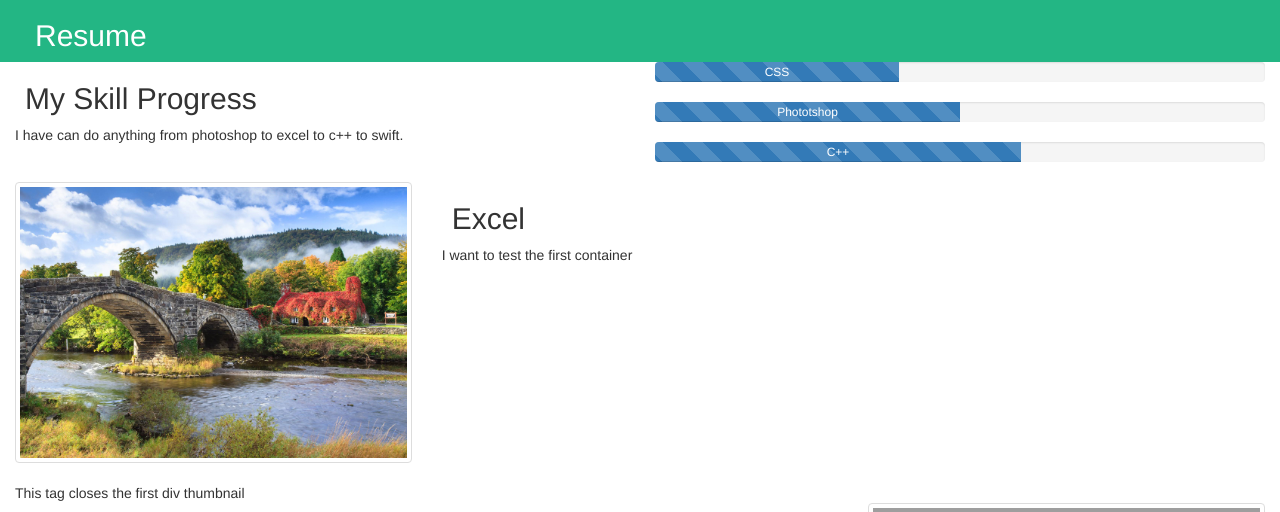
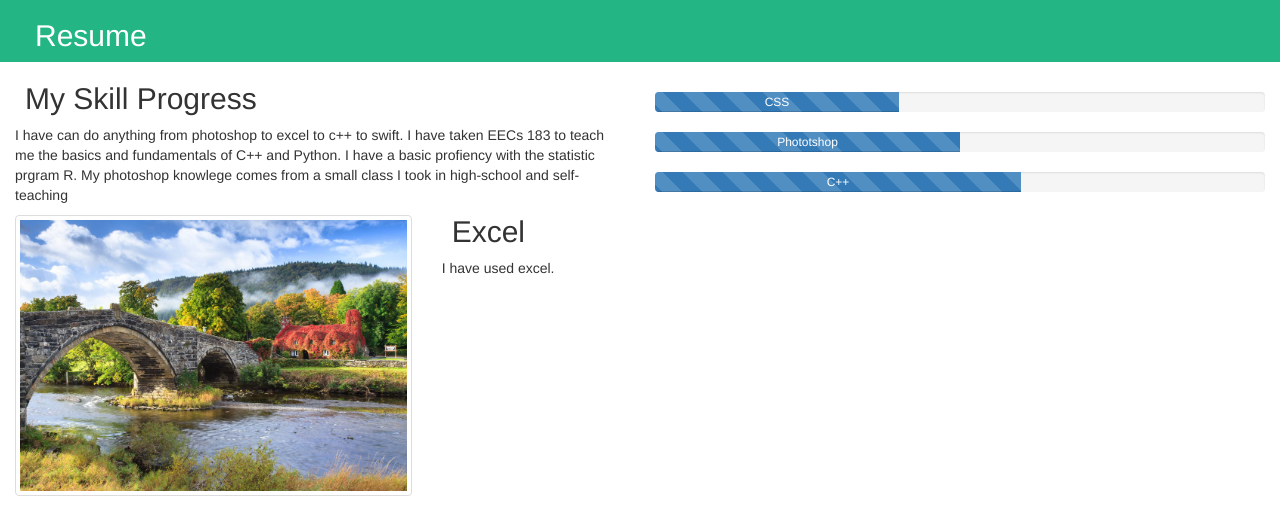
Before and after one commit to adamason/portfolio_website, a Python web app: template firstportfolio/templates/resume.html in a window 1280 px wide. Shown: the part 51-563 px from the top of the page. Run offline with Jinja, Linux system fonts and the light colour scheme; the template is opened without the code that fills it, so the values that code supplies are empty; some libraries are stand-ins or nearby versions; grey boxes are pictures that could not be loaded.

Commit message:
Added a public Google Calendar to the About Me page and its respective row/container. Also changed some of the headings and added some more appropriate content text to all of the pages.

```diff
--- a/firstportfolio/static/stylesheet.css
+++ b/firstportfolio/static/stylesheet.css
@@ -75,7 +75,7 @@ h1 {
     height: 80px;
     margin-top: 0;
     font-size: 120px;
-    text-shadow: 0 1px 1px rgba(0,0,0,.4);
+    /*text-shadow: 0 1px 1px rgba(0,0,0,.4);*/
     background-color: transparent;
     border: 0;
     z-index: 10;
@@ -109,6 +109,7 @@ h1 {
     padding-bottom: 30px;*/
     background-color: rgba(255,255,255, 0.5);
     color: inherit;
+    text-shadow:unset;
 }
 
 footer {
@@ -207,6 +208,18 @@ body.goog-te-banner {
     background-image: unset;
     background-color: white;
 }
+
+.bar-6 {
+    padding-top: 30px;
+}
+
+.main_stuff h1 {
+    margin-top: 0px;
+}
+
+#calender {
+    margin: 0px;
+}
 /*.carousel img {
 	position: absolute;
     top: 0;
--- a/firstportfolio/templates/PortfolioBase.html
+++ b/firstportfolio/templates/PortfolioBase.html
@@ -169,6 +169,8 @@ function googleTranslateElementInit() {
 
 {% block progress %}{% endblock %}
 
+{% block calender %}{% endblock %}
+
 {% block spotify %}{% endblock %}
 
 <!-- 	<div class="jumbotron">
@@ -183,18 +185,18 @@ function googleTranslateElementInit() {
         <div class= "container second-stuff">
 <!--             <h2 class = "title text-center"> This is a Test </h2>
             <p class = "more-info text-center"> Not sure what bootstrap is?</p> -->
-            <div class = "row" >
+            <div class = "row main_stuff" >
                 <div class="col-md-4">
                     <div class="thumbnail">
                         <img class="center-block" src="/static/Wales.jpg"/>
-                    </div> This tag closes the first div thumbnail
+                    </div> <!-- This tag closes the first div thumbnail -->
                 </div>
               <div class="col-md-8">
                 <h1>{% block head_1 %}{% endblock %}</h1>
                   <p>{% block para_1 %}{% endblock %}</p>
               </div>
             </div>
-            <div class="row">
+            <div class="row main_stuff">
               <div class="col-md-8">
                 <h1>{% block head_2 %}{% endblock %}</h1>
                 <p>{% block para_2 %}{% endblock %}</p>
@@ -205,11 +207,11 @@ function googleTranslateElementInit() {
                 </div>
               </div>
             </div>
-          <div class = "row" >
+          <div class = "row main_stuff" >
                 <div class="col-md-4">
                     <div class="thumbnail">
                         <img class="center-block" src="http://i.imgur.com/kDogD4F.jpg"/>
-                    </div> This tag closes the first div thumbnail
+                    </div> <!-- This tag closes the first div thumbnail   -->
                 </div>
               <div class="col-md-8">
                 <h1>{% block head_3 %}{% endblock %}</h1>
@@ -223,11 +225,16 @@ function googleTranslateElementInit() {
 	I should never see this content.  It should be replaced.
 	{% endblock %}
 	<footer>
-		<div class = "footer-container col-md-4">
-			<p>Copyright &copy; Adam Mason. Here is a link to the <a href = "http://umsi.umich.edu">UMSI webpage</a>.</p>
-		</div>
+		<div class = "container footer-stuff">
+      <div class = "footer-container col-md-4">
+  			<p>Copyright &copy; Adam Mason. Here is a link to the <a href = "http://umsi.umich.edu">UMSI webpage</a>.</p>
+        <div id="google_translate_element"></div>
+  		</div>
 
-    <div id="google_translate_element"></div>
+      <div class = "col-md-8">
+        <p> SOCIAL MEDIA ICONS GO HERE</p>
+      </div>
+    </div>
 
 	</footer>
 
--- a/firstportfolio/templates/home.html
+++ b/firstportfolio/templates/home.html
@@ -63,7 +63,7 @@
 {% block para_1 %} I want to test the first container{% endblock %}
 
 {% block head_2 %} Design Techniques{% endblock %}
-{% block para_2 %}Lorem Ipsim............{% endblock %}
+{% block para_2 %}I have mainly employed the use of Bootstrap with the grid system{% endblock %}
 
 {% block head_3 %}JavaScript and Other Features{% endblock %}
 {% block para_3 %} I have used the JS supplied with bootstrap and used functions to alter active states of links. {% endblock %}
--- a/firstportfolio/templates/resume.html
+++ b/firstportfolio/templates/resume.html
@@ -6,9 +6,9 @@
 	<div class = "row">
 		<div class = "col-md-6">
 			<h1>My Skill Progress</h1>
-			<p>I have can do anything from photoshop to excel to c++ to swift.</p>
+			<p>I have can do anything from photoshop to excel to c++ to swift. I have taken EECs 183 to teach me the basics and fundamentals of C++ and Python. I have a basic profiency with the statistic prgram R. My photoshop knowlege comes from a small class I took in high-school and self-teaching</p>
 		</div>
-		<div class = "col-md-6">
+		<div class = "col-md-6 bar-6">
 			<div class="progress">
 			  <div class="progress-bar progress-bar-striped active" role="progressbar"
 			  aria-valuenow="40" aria-valuemin="0" aria-valuemax="100" style="width:40%">
@@ -35,13 +35,13 @@
 {% endblock %}
 
 {% block head_1 %} Excel{% endblock %}
-{% block para_1 %} I want to test the first container{% endblock %}
+{% block para_1 %} I have used excel.{% endblock %}
 
 {% block head_2 %} Graphic Design{% endblock %}
-{% block para_2 %}dfsadfsadf{% endblock %}
+{% block para_2 %}Profiecny with Photoshop.{% endblock %}
 
 {% block head_3 %}C++ and Python{% endblock %}
-{% block para_3 %}asdfasdfsad{% endblock %}
+{% block para_3 %}I have also made a group dining hall app in Swift. Don't forget to add a resume PDF?{% endblock %}
 
 {% block content %}
 		<p>
```
Also changed, not shown: firstportfolio/templates/aboutme.html (+20 -6 lines), firstportfolio/templates/volunteering.html (+9 -0 lines).
